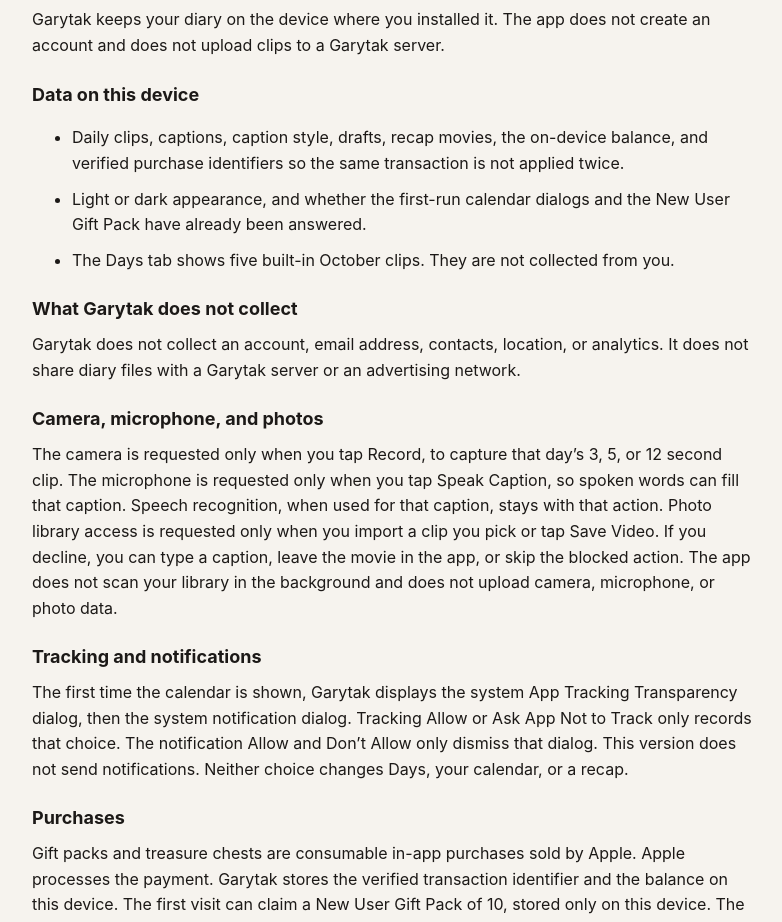
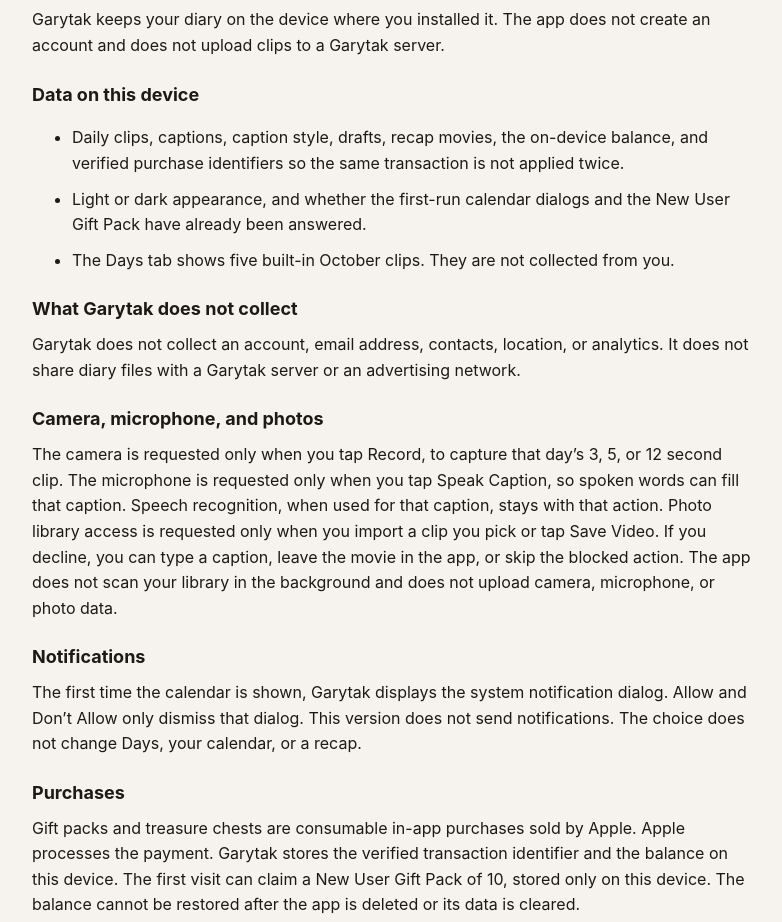
Before and after one commit to WWWTttx/garytak-legal, a plain HTML site: page privacy.html in a window 1280 px wide. Shown: the part 109-1031 px from the top of the page, without its empty margins (248-1030 px from the left). Drawn offline with Linux system fonts and the light colour scheme.

Commit message:
Remove the tracking dialog from the public legal pages.

```diff
--- a/privacy.html
+++ b/privacy.html
@@ -27,8 +27,8 @@
   <p>Garytak does not collect an account, email address, contacts, location, or analytics. It does not share diary files with a Garytak server or an advertising network.</p>
   <h2>Camera, microphone, and photos</h2>
   <p>The camera is requested only when you tap Record, to capture that day’s 3, 5, or 12 second clip. The microphone is requested only when you tap Speak Caption, so spoken words can fill that caption. Speech recognition, when used for that caption, stays with that action. Photo library access is requested only when you import a clip you pick or tap Save Video. If you decline, you can type a caption, leave the movie in the app, or skip the blocked action. The app does not scan your library in the background and does not upload camera, microphone, or photo data.</p>
-  <h2>Tracking and notifications</h2>
-  <p>The first time the calendar is shown, Garytak displays the system App Tracking Transparency dialog, then the system notification dialog. Tracking Allow or Ask App Not to Track only records that choice. The notification Allow and Don’t Allow only dismiss that dialog. This version does not send notifications. Neither choice changes Days, your calendar, or a recap.</p>
+  <h2>Notifications</h2>
+  <p>The first time the calendar is shown, Garytak displays the system notification dialog. Allow and Don’t Allow only dismiss that dialog. This version does not send notifications. The choice does not change Days, your calendar, or a recap.</p>
   <h2>Purchases</h2>
   <p>Gift packs and treasure chests are consumable in-app purchases sold by Apple. Apple processes the payment. Garytak stores the verified transaction identifier and the balance on this device. The first visit can claim a New User Gift Pack of 10, stored only on this device. The balance cannot be restored after the app is deleted or its data is cleared.</p>
   <h2>Other parties</h2>
```
Also changed, not shown: support.html (+1 -1 lines), terms.html (+1 -1 lines).
